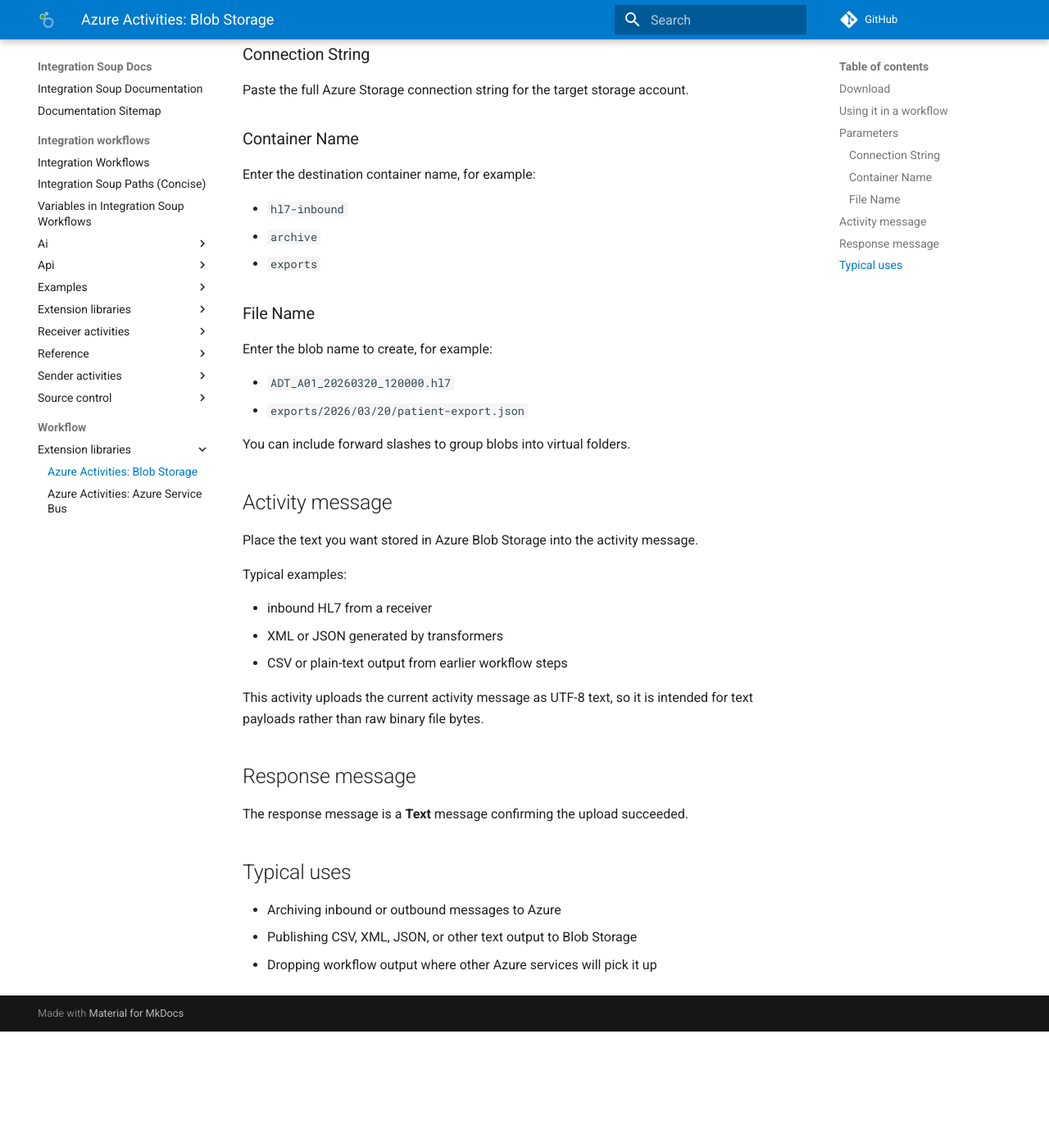
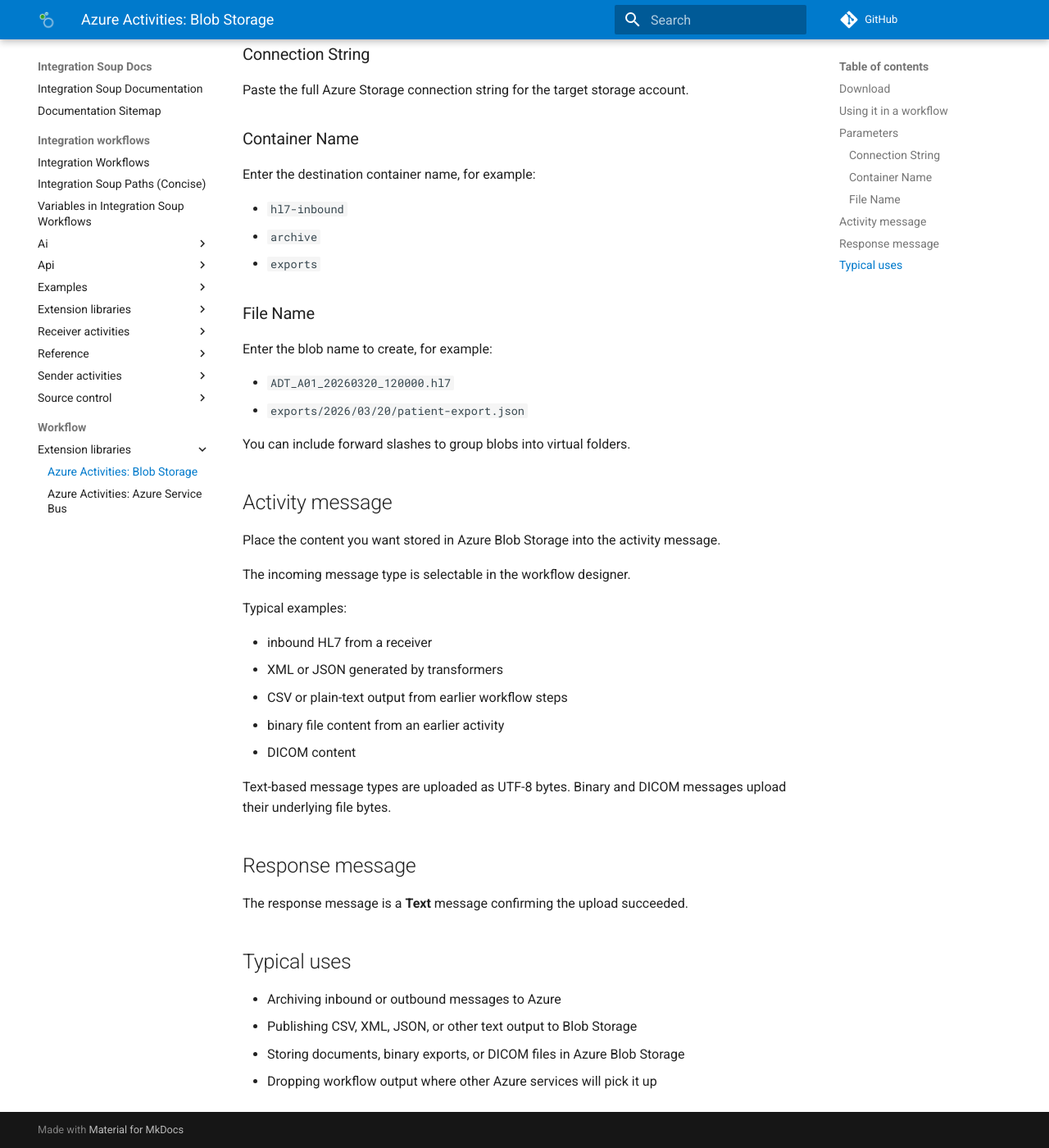
Before and after one commit to IntegrationSoup/Documentation, an MkDocs documentation site: the page built from docs/workflow/extension-libraries/azure-blob-storage.md, in a window 1280 px wide and 1400 px high, scrolled down 765 px. Shown: the whole window at 82% size. Built offline with MkDocs 1.6.1 and Material for MkDocs 9.7.7, drawn with Linux system fonts in a browser that asks for light colours; comment, search, counter and statistics services are not loaded; before the commit the page ends 2023 px from its top, so only the background shows below that; some of the changed text lies outside the part shown.

Commit message:
Clarify content handling and binary/DICOM support
Update docs to clarify handling of non-text payloads across extension libraries. Changes in:
- docs/integration-workflows/extension-libraries/aws-activities.md
- docs/integration-workflows/extension-libraries/azure-activities.md
- docs/integration-workflows/extension-libraries/encryption-activities.md
- docs/integration-workflows/extension-libraries/sftp-activities.md
- docs/workflow/extension-libraries/azure-blob-storage.md

Replaces wording that assumed only "text" with "content" and adds guidance that the incoming message type is selectable in the workflow designer. Explicitly documents that text-based messages are uploaded as UTF-8 while Binary and DICOM messages upload their underlying file bytes. Clarifies SFTP "Treat Message As Base64" behavior, SFTP download response type options, and that decrypt operations can return non-text content with an appropriate response type. Minor wording and usage improvements for clarity.

```diff
--- a/docs/workflow/extension-libraries/azure-blob-storage.md
+++ b/docs/workflow/extension-libraries/azure-blob-storage.md
@@ -2,7 +2,7 @@
 
 This page covers the **Azure Blob Upload** feature from the [Azure Activities](azure-activities.md) extension library.
 
-Use it to archive HL7 or FHIR messages, store text-based exports, or hand workflow output to another Azure-based process.
+Use it to archive HL7 or FHIR messages, store exports or file content, or hand workflow output to another Azure-based process.
 
 ## Download
 
@@ -13,8 +13,8 @@ Use it to archive HL7 or FHIR messages, store text-based exports, or hand workfl
 
 1. Install the Azure Activities MSI on the Integration Soup server.
 2. Restart the Integration Soup service if needed.
-3. Add **Azure Blob Upload** after the step that produces the text you want to upload.
-4. In the activity message template, use **Insert Activity Message** to bring in the text from the receiver or earlier activity.
+3. Add **Azure Blob Upload** after the step that produces the content you want to upload.
+4. In the activity message template, use **Insert Activity Message** to bring in the content from the receiver or earlier activity.
 5. Fill in the Azure parameter fields below. For reused values, insert workflow or global variables.
 
 ## Parameters
@@ -42,15 +42,19 @@ You can include forward slashes to group blobs into virtual folders.
 
 ## Activity message
 
-Place the text you want stored in Azure Blob Storage into the activity message.
+Place the content you want stored in Azure Blob Storage into the activity message.
+
+The incoming message type is selectable in the workflow designer.
 
 Typical examples:
 
 - inbound HL7 from a receiver
 - XML or JSON generated by transformers
 - CSV or plain-text output from earlier workflow steps
+- binary file content from an earlier activity
+- DICOM content
 
-This activity uploads the current activity message as UTF-8 text, so it is intended for text payloads rather than raw binary file bytes.
+Text-based message types are uploaded as UTF-8 bytes. Binary and DICOM messages upload their underlying file bytes.
 
 ## Response message
 
@@ -60,4 +64,5 @@ The response message is a **Text** message confirming the upload succeeded.
 
 - Archiving inbound or outbound messages to Azure
 - Publishing CSV, XML, JSON, or other text output to Blob Storage
+- Storing documents, binary exports, or DICOM files in Azure Blob Storage
 - Dropping workflow output where other Azure services will pick it up
```
Also changed, not shown: AGENTS.md (+3 -0 lines), docs/integration-workflows/extension-libraries/aws-activities.md (+10 -5 lines), docs/integration-workflows/extension-libraries/azure-activities.md (+4 -3 lines), docs/integration-workflows/extension-libraries/encryption-activities.md (+5 -5 lines), docs/integration-workflows/extension-libraries/sftp-activities.md (+10 -4 lines).
